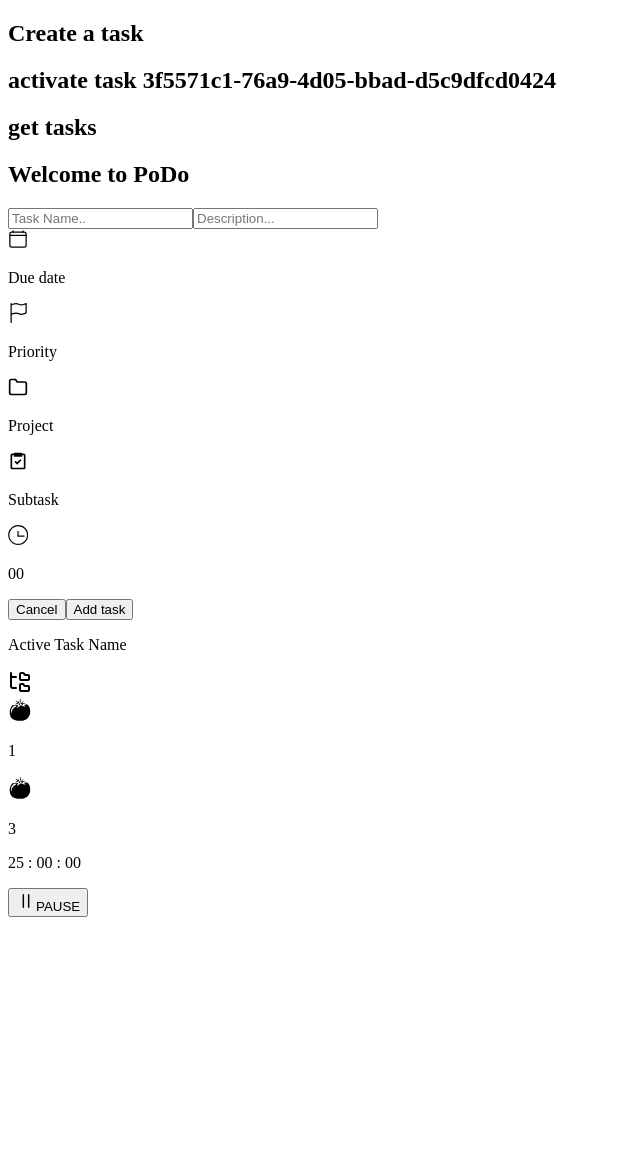
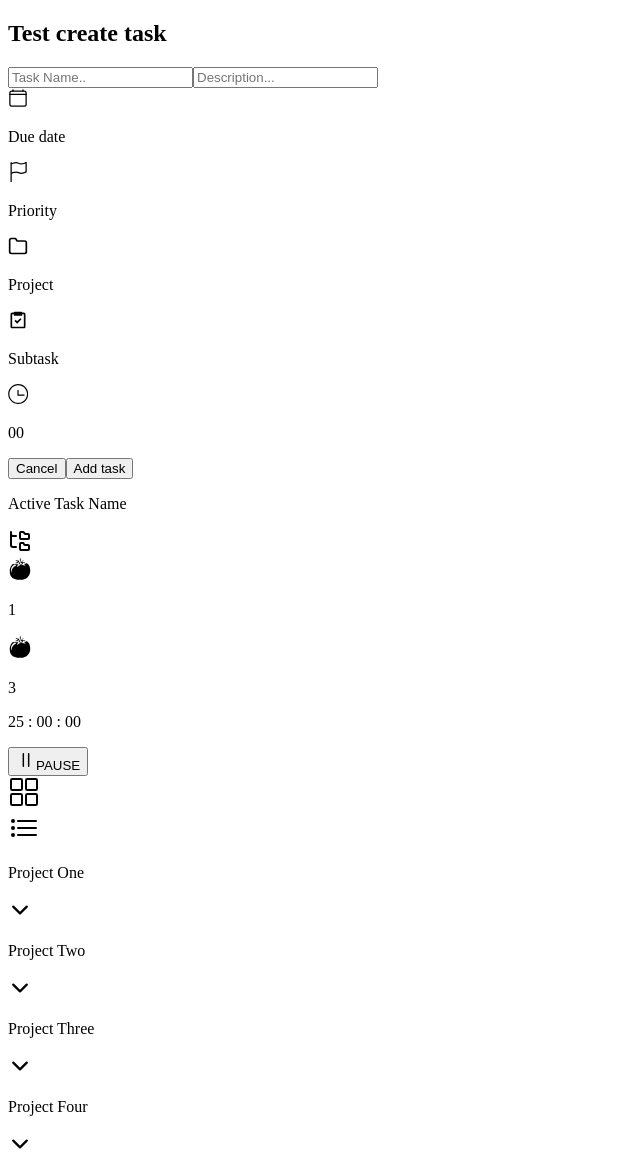
Before and after one commit to Podo-App/podo-frontend, a React (Vite) app in the folder src/renderer/: page / in a window 1280 px wide. Shown: the whole page, without its empty margins (0-640 px from the left). Before the commit the page ends 925 px from the top, so only its background shows below. Built offline with nearby package versions, Linux system fonts and the light colour scheme; what pouchdb would draw is missing.

Commit message:
project grid and list layout

```diff
--- a/src/renderer/src/App.tsx
+++ b/src/renderer/src/App.tsx
@@ -6,9 +6,10 @@
   updateProject
 } from './services/projects'
 import { v4 as uuidv4 } from 'uuid'
-import { activateTask, createTask, getAllTasks } from './services/tasks'
+import { createTask, getAllTasks } from './services/tasks'
 import TaskInput from './components/TaskInput'
 import ActiveTask from './components/ActiveTask'
+import Projects from './components/Projects'
 
 function App(): JSX.Element {
   const onCreate = (): unknown => {
@@ -43,48 +44,12 @@
   // For testing purposes created this onCreate function
   return (
     <>
-      <h2
-        onClick={() => {
-          onCreate()
-          // createTask({
-          //   name: 'test-task',
-          //   _id: uuidv4(),
-          //   description: 'test task description',
-          //   dueDate: new Date(),
-          //   priority: 'Low',
-          //   totalPomos: 4,
-          //   isCompleted: false,
-          //   subTasks: [
-          //     {
-          //       name: 'test-sub-task',
-          //       isCompleted: false
-          //     }
-          //   ]
-          // })
-        }}
-      >
-        Create a task
-      </h2>
-      <h2
-        onClick={async () => {
-          await activateTask('3f5571c1-76a9-4d05-bbad-d5c9dfcd0424')
-          // activateTask('e3079850-20d2-4cb4-9581-70e1c06af322')
-        }}
-      >
-        activate task 3f5571c1-76a9-4d05-bbad-d5c9dfcd0424
-      </h2>
-      <h2
-        onClick={async () => {
-          await getAllTasks()
-        }}
-      >
-        get tasks
-      </h2>
-      <div className="">
-        <h2 onClick={onCreate}>Welcome to PoDo</h2>
+      <h2 onClick={onCreate}>Test create task</h2>
+      <div className="my-10">
         <div className="w-[90%] mx-auto">
           <TaskInput />
           <ActiveTask />
+          <Projects />
         </div>
       </div>
     </>
--- a/src/renderer/src/components/ActiveTask.tsx
+++ b/src/renderer/src/components/ActiveTask.tsx
@@ -15,7 +15,7 @@
   // eslint-disable-next-line @typescript-eslint/explicit-function-return-type
   const toggleSubTasks = () => setShowSubTasks((prev: boolean) => !prev)
   return (
-    <div className="mt-10 ">
+    <div className="mt-10">
       <div
         className={`w-full px-4 py-4 bg-blue flex justify-between items-center rounded-ss-lg rounded-se-lg ${!showSubTasks && 'rounded-es-lg rounded-ee-lg'}`}
       >
--- /dev/null
+++ b/src/renderer/src/components/Project.tsx
@@ -0,0 +1,95 @@
+/* eslint-disable @typescript-eslint/explicit-function-return-type */
+/* eslint-disable @typescript-eslint/no-explicit-any */
+import React, { useState } from 'react'
+import { IoChevronDown, IoChevronUp } from 'react-icons/io5'
+import Task from './Task'
+
+interface ProjectType {
+  name: string
+}
+
+interface ProjectProps {
+  project: ProjectType
+  view: string
+}
+
+const projectTasks = [
+  {
+    name: 'Task One',
+    isCompleted: true,
+    description: 'Task one description',
+    dueDate: '10-10-2024',
+    priority: 'Low',
+    subTasks: [
+      { name: 'Sub Task 1', isCompleted: true },
+      { name: 'Sub Task 2', isCompleted: false },
+      { name: 'Sub Task 3', isCompleted: true }
+    ]
+  },
+  {
+    name: 'Task Two',
+    isCompleted: true,
+    description: 'Task two description',
+    dueDate: '10-10-2024',
+    priority: 'Low',
+    subTasks: [
+      { name: 'Sub Task 1', isCompleted: true },
+      { name: 'Sub Task 2', isCompleted: false },
+      { name: 'Sub Task 3', isCompleted: true }
+    ]
+  },
+  {
+    name: 'Task Three',
+    isCompleted: false,
+    description: 'Task three description',
+    dueDate: '10-10-2024',
+    priority: 'Low',
+    subTasks: [
+      { name: 'Sub Task 1', isCompleted: true },
+      { name: 'Sub Task 2', isCompleted: false },
+      { name: 'Sub Task 3', isCompleted: true }
+    ]
+  }
+]
+
+const Project: React.FC<unknown> = (props: ProjectProps) => {
+  const { project, view } = props
+  const [expand, setExpand] = useState<boolean>(false)
+  const toggleTasks = () => setExpand((prev: boolean) => !prev)
+
+  return (
+    <div className="">
+      <div
+        className={`bg-blue p-4 flex flex-row justify-between items-cente rounded-ss-lg rounded-se-lg ${!expand && view === 'list' && 'rounded-es-lg rounded-ee-lg'}`}
+      >
+        <p className="text-lg">{project?.name}</p>
+        {view === 'list' && (
+          <>
+            {expand ? (
+              <IoChevronUp className="cursor-pointer" size={'1.5rem'} onClick={toggleTasks} />
+            ) : (
+              <IoChevronDown className="cursor-pointer" size={'1.5rem'} onClick={toggleTasks} />
+            )}
+          </>
+        )}
+      </div>
+      {expand ||
+        (view === 'grid' && (
+          <div
+            className={`flex flex-col gap-4 p-4 rounded-es-lg rounded-ee-lg shadow-lg ${view === 'grid' ? 'max-h-[50vh] overflow-scroll' : ''}`}
+          >
+            {projectTasks?.map((task: any, index: number) => (
+              <div key={task?.name}>
+                <Task task={task} />
+                {index <= projectTasks?.length - 2 && (
+                  <hr className="h-px mt-4 bg-gray-light border-0 " />
+                )}
+              </div>
+            ))}
+          </div>
+        ))}
+    </div>
+  )
+}
+
+export default Project
--- /dev/null
+++ b/src/renderer/src/components/Projects.tsx
@@ -0,0 +1,49 @@
+/* eslint-disable @typescript-eslint/explicit-function-return-type */
+/* eslint-disable @typescript-eslint/no-explicit-any */
+import React, { useState } from 'react'
+import { IoGridOutline, IoListOutline } from 'react-icons/io5'
+
+import Project from './Project'
+
+type View = 'list' | 'grid'
+
+const projectsData = [
+  {
+    name: 'Project One'
+  },
+  {
+    name: 'Project Two'
+  },
+  {
+    name: 'Project Three'
+  },
+  {
+    name: 'Project Four'
+  }
+]
+
+const Projects: React.FC<unknown> = () => {
+  const [view, setView] = useState<View>('list')
+  const toggleView = (selectedView: View) => setView(selectedView)
+  return (
+    <div className="mt-10">
+      <div className="flex flex-row justify-end">
+        <div className="w-max flex flex-row shadow-lg bg-white rounded-lg">
+          <div className={`cursor-pointer rounded-lg p-2 ${view === 'grid' ? 'bg-blue' : ''}`}>
+            <IoGridOutline size={'2rem'} onClick={() => toggleView('grid')} />
+          </div>
+          <div className={`cursor-pointer rounded-lg p-2 ${view === 'list' ? 'bg-blue' : ''}`}>
+            <IoListOutline size={'2rem'} onClick={() => toggleView('list')} />
+          </div>
+        </div>
+      </div>
+      <div className={`grid gap-10 mt-4 ${view === 'list' ? 'grid-cols-1' : 'grid-cols-2'}`}>
+        {projectsData?.map((project: any) => (
+          <Project project={project} key={project?.name} view={view} />
+        ))}
+      </div>
+    </div>
+  )
+}
+
+export default Projects
--- /dev/null
+++ b/src/renderer/src/components/Task.tsx
@@ -0,0 +1,71 @@
+/* eslint-disable @typescript-eslint/explicit-function-return-type */
+import { Priority, SubTask } from '@renderer/types/task'
+import React, { useState } from 'react'
+import { BsFlag } from 'react-icons/bs'
+import { IoCalendarClearOutline } from 'react-icons/io5'
+import { LuFolderTree } from 'react-icons/lu'
+
+interface TaskType {
+  name: string
+  isCompleted: boolean
+  description: string
+  dueDate?: string | number | undefined
+  priority?: Priority
+  subTasks?: SubTask[]
+}
+
+interface TaskProps {
+  task: TaskType
+}
+
+const Task: React.FC<unknown> = (props: TaskProps) => {
+  const { task } = props
+  const [showSubTasks, setShowSubTasks] = useState<boolean>(false)
+
+  const toggleSubTasks = () => setShowSubTasks((prev: boolean) => !prev)
+
+  return (
+    <div>
+      <div className="flex items-center">
+        <input
+          type="checkbox"
+          className="w-4 h-4 cursor-pointer bg-blue checked:bg-blue mr-2"
+          checked={task?.isCompleted}
+        />
+        <p className="text-lg"> {task?.name}</p>
+      </div>
+      <div className="pl-6 flex flex-col gap-2">
+        <p className="text-sm">{task?.description}</p>
+        {showSubTasks && (
+          <div className="px-4 py-4 flex flex-col gap-2">
+            {task?.subTasks?.map((subTask) => (
+              <div className="flex gap-2 items-center" key={subTask?.name}>
+                <input
+                  type="checkbox"
+                  className="w-4 h-4 cursor-pointer bg-blue checked:bg-blue"
+                  checked={subTask?.isCompleted}
+                />
+                <p className="text-sm"> {subTask?.name}</p>
+              </div>
+            ))}
+          </div>
+        )}
+        <div className="flex flex-row gap-4 items-center">
+          <div className="flex flex-row gap-2 items-center">
+            <IoCalendarClearOutline size={'1rem'} />
+            <p className="text-sm">{task?.dueDate}</p>
+          </div>
+          <div className="flex flex-row gap-2 items-center">
+            <BsFlag size={'1rem'} />
+            <p className="text-sm">{task?.priority}</p>
+          </div>
+          <div className="flex flex-row gap-2 items-center">
+            <LuFolderTree className="cursor-pointer" size={'1rem'} onClick={toggleSubTasks} />
+          </div>
+        </div>
+      </div>
+    </div>
+  )
+}
+
+export default Task
--- a/src/renderer/src/types/task.ts
+++ b/src/renderer/src/types/task.ts
@@ -1,6 +1,6 @@
-type Priority = 'Low' | 'Medium' | 'High' | undefined
+export type Priority = 'Low' | 'Medium' | 'High' | undefined
 
-interface SubTask {
+export interface SubTask {
   name: string
   isCompleted: boolean
 }
```
